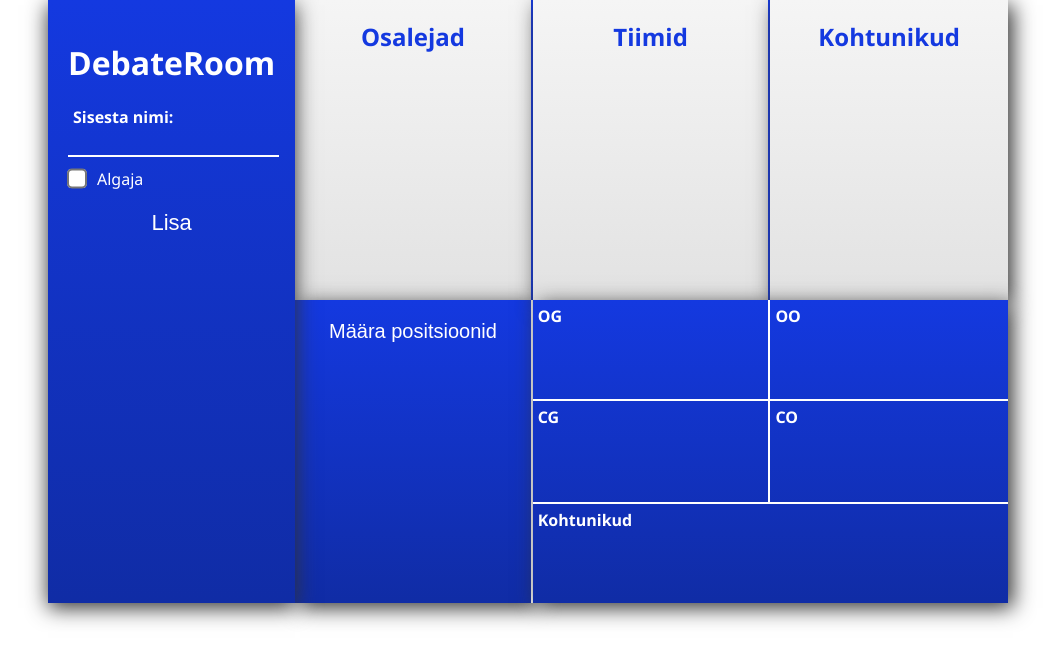
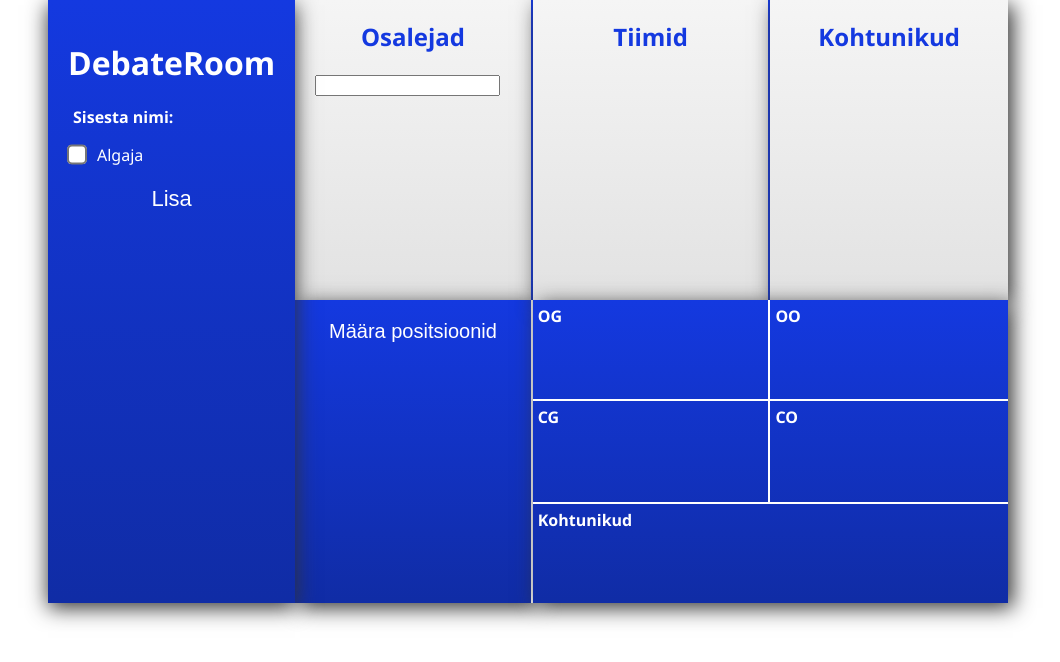
Before and after one commit to lauri280/debateroom-heroku, a website: page public/index.html in a window 1280 px wide. Both pictures are taken after a click on the button "Lisa". Shown: the whole page, without its empty margins (112-1172 px from the left). Drawn offline with Linux system fonts and the light colour scheme.

Commit message:
minor things

```diff
--- a/public/index.html
+++ b/public/index.html
@@ -15,7 +15,7 @@
         <h1>DebateRoom</h1>
         <h4>Sisesta nimi:</h4>
         <form>
-            <input type="text" name="name"/>
+            <input type="text" id="name" name="name"/>
             <label for="checkbox" class="checkbox-inline">
                 <input id="beginnerChkbox" type="checkbox" value="">Algaja
             </label>
--- a/public/scripts/scripts.js
+++ b/public/scripts/scripts.js
@@ -4,4 +4,5 @@ let buttonLisa = $("#lisa");
 
 buttonLisa.on("click", function() {
     console.log("vajutus");
+    $(".people").append($("#name"));
 });
--- a/public/style-debateroom.css
+++ b/public/style-debateroom.css
@@ -37,7 +37,6 @@ body {
 
 .command {
     grid-area: command;
-    /*padding: 20px;*/
     background: #1439e0;
     box-shadow: 5px 5px 20px rgb(51, 51, 51);
     border-bottom: 2px solid white;
```
